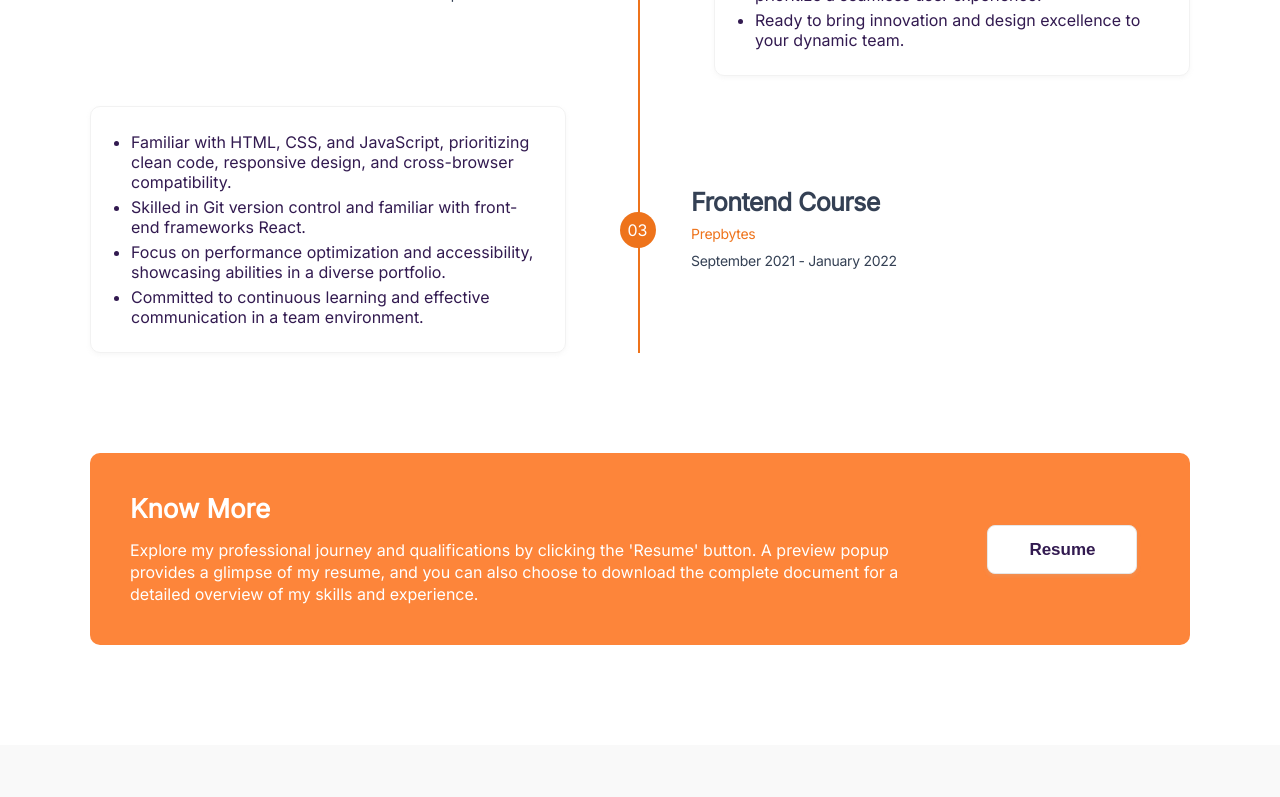
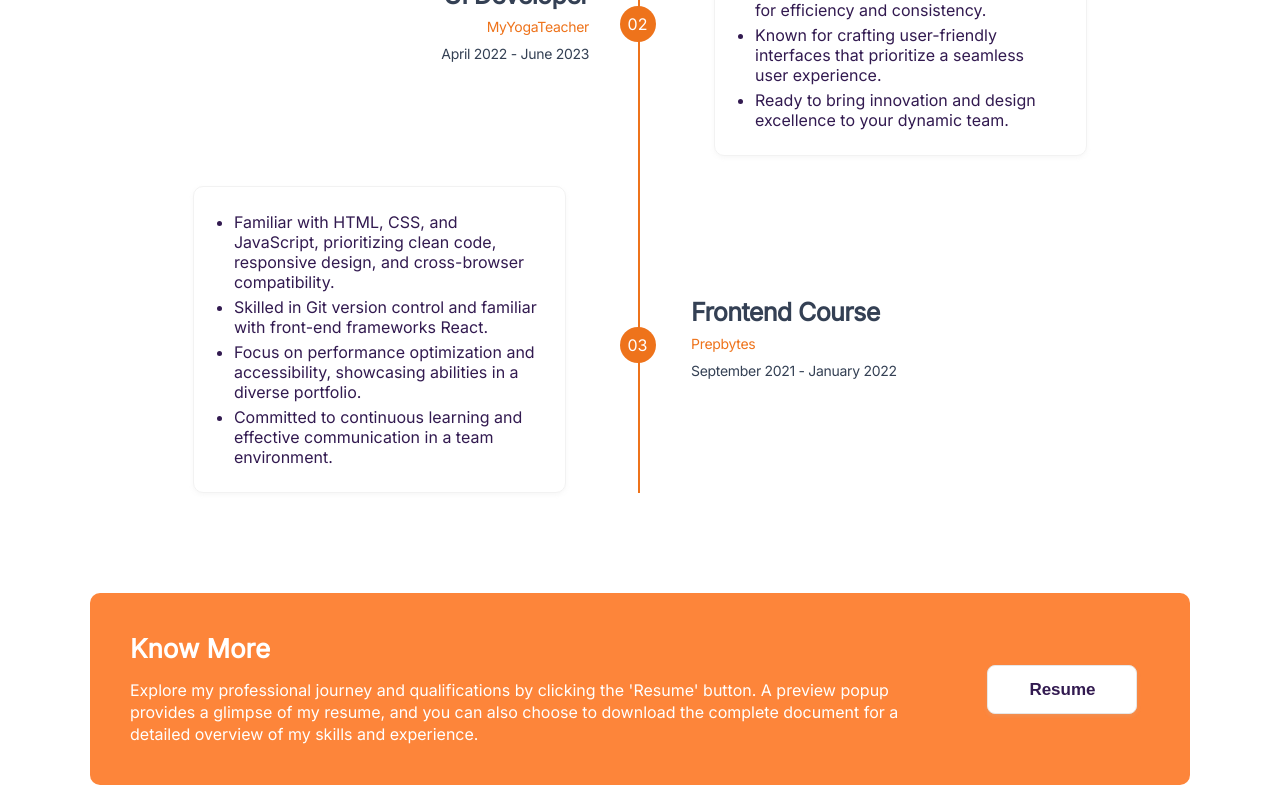
Before and after one commit to Prateek-Singh1/Portfolio, a React (Vite) app: page / in a window 1280 px wide. Shown: the part 2611-3408 px from the top of the page. Built offline with nearby package versions, Linux system fonts and the light colour scheme.

Commit message:
Added scroll animation

```diff
--- /dev/null
+++ b/src/common/ScrollAnimation/ScrollAnimation.css
@@ -0,0 +1,10 @@
+.scroll-animation {
+    opacity: 0;
+    transform: translateY(50px);
+    transition: opacity 0.5s, transform 0.5s;
+  }
+
+  .scroll-animation.visible {
+    opacity: 1;
+    transform: translateY(0);
+  }
--- /dev/null
+++ b/src/common/ScrollAnimation/index.tsx
@@ -0,0 +1,39 @@
+import React, { useState, useEffect, useRef, ReactNode } from 'react';
+import './ScrollAnimation.css'; // Import CSS for animation styles
+
+interface ScrollAnimationProps {
+  children: ReactNode;
+}
+
+const ScrollAnimation: React.FunctionComponent<ScrollAnimationProps> = ({ children }) => {
+  const [isVisible, setIsVisible] = useState(false);
+  const ref = useRef<HTMLDivElement>(null);
+
+  useEffect(() => {
+    const handleScroll = () => {
+      if (ref.current) {
+        const top = ref.current.getBoundingClientRect().top;
+        const windowHeight = window.innerHeight;
+        // Check if element is in the viewport
+        if (top < windowHeight * 0.75) {
+          setIsVisible(true);
+        }
+      }
+    };
+
+    // Attach scroll event listener
+    window.addEventListener('scroll', handleScroll);
+    // Cleanup function
+    return () => {
+      window.removeEventListener('scroll', handleScroll);
+    };
+  }, []);
+
+  return (
+    <div ref={ref} className={`scroll-animation ${isVisible ? 'visible' : ''}`}>
+      {children}
+    </div>
+  );
+};
+
+export default ScrollAnimation;
--- a/src/components/About/index.tsx
+++ b/src/components/About/index.tsx
@@ -4,12 +4,15 @@ import { TechIcon, TectRange } from '../../constants'
 import RangeSlider from '../../common/RangeSlider/RangeSlider'
 import { AboutMeIcon, Ellipse } from '../../assets/svg/svg'
 import MyToolTip from '../../common/ToolTip'
+import ScrollAnimation from '../../common/ScrollAnimation'
 
 
 const About: React.FunctionComponent = () => {
     const [onHover, setOnHover] = useState(false);
     return (
+        <>
             <section id='About' className='about-wrapper'>
+                <ScrollAnimation>
                     <div className='about-section'>
                         <p className='home-sub-title'>About me</p>
                         <div className='hire-me-container'>
@@ -71,7 +74,9 @@ const About: React.FunctionComponent = () => {
                             </div>
                         </div>
                     </div>
+                </ScrollAnimation>
             </section>
+        </>
     )
 }
 
--- a/src/components/Blogs/index.tsx
+++ b/src/components/Blogs/index.tsx
@@ -5,6 +5,7 @@ import { GetBlogs } from '../../constants';
 import { PageHeadings } from '../../common/GenericeFunction';
 import { useNavigate } from 'react-router-dom';
 import Toggle from '../../common/Toggle';
+import ScrollAnimation from '../../common/ScrollAnimation';
 
 interface Blog {
     img: string;
@@ -33,7 +34,9 @@ const Blogs: React.FunctionComponent = () => {
     const filteredBlogs = GetBlogs.filter(blog => (isToggle ? blog.type.toLowerCase() === 'blog' : blog.type.toLowerCase() === 'reward'));
 
     return (
+        <>
             <section id='Blogs' className='blog-wrapper'>
+                <ScrollAnimation>
                     <div className='blog-container'>
                         <PageHeadings heading={'Blog and Rewards'} subHeading={'Learn and grow'} />
                         <div className='blog-list-toggle-container'>
@@ -66,7 +69,9 @@ const Blogs: React.FunctionComponent = () => {
                             </div>
                         </div>
                     </div>
+                </ScrollAnimation>
             </section>
+        </>
     );
 }
 
--- a/src/components/Contact/index.tsx
+++ b/src/components/Contact/index.tsx
@@ -2,11 +2,14 @@ import React from 'react'
 import './Contact.css'
 import { ContactInfo } from '../../constants'
 import contactImage from '../../assets/images/contact-image.png'
+import ScrollAnimation from '../../common/ScrollAnimation'
 
 const Contact: React.FunctionComponent = () => {
   return (
+    <>
       <section id='Contact' className='contact-wrapper'>
           <div className='contact-container'>
+        <ScrollAnimation>
             <div className='contact-content'>
               <div className='contact-title'><span>Contact</span> information</div>
               <div className='contact-description'>Feel free to use any of these channels to get in touch. I'm excited to connect with you!</div>
@@ -27,8 +30,10 @@ const Contact: React.FunctionComponent = () => {
                 <img src={contactImage} />
               </div>
             </div>
+        </ScrollAnimation>
           </div>
       </section>
+    </>
   )
 }
 
--- a/src/components/Resume/index.tsx
+++ b/src/components/Resume/index.tsx
@@ -2,6 +2,7 @@ import React, { useState } from 'react'
 import './Resume.css'
 import Button from '../../common/Button'
 import ResumePopup from './components/ResumePopup';
+import ScrollAnimation from '../../common/ScrollAnimation';
 
 const Resume: React.FunctionComponent = () => {
     const [isResumePopupOpen, setIsResumePopupOpen] = useState(false);
@@ -11,6 +12,7 @@ const Resume: React.FunctionComponent = () => {
     return (
         <>
             <section id='Resume' className='resume-wrapper'>
+                <ScrollAnimation>
                     <div className='resume-container'>
                         <div className='resume-content'>
                             <div className='resume-description'>
@@ -25,6 +27,7 @@ const Resume: React.FunctionComponent = () => {
                             </div>
                         </div>
                     </div>
+                </ScrollAnimation>
             </section>
             {isResumePopupOpen ?
                 <ResumePopup
--- a/src/components/WorkExperience/index.tsx
+++ b/src/components/WorkExperience/index.tsx
@@ -3,13 +3,16 @@ import './WorkExperience.css'
 import { Experience } from '../../constants'
 import { PageHeadings } from '../../common/GenericeFunction'
 import Button from '../../common/Button'
+import ScrollAnimation from '../../common/ScrollAnimation'
 
 const WorkExperience: React.FunctionComponent = () => {
 
     const [showExperience, setShowExperience] = useState(false);
 
     return (
+        <>
         <section id='Work' className='experience-wrapper'>
+            <ScrollAnimation>
             <div className='experience-section'>
                 <PageHeadings heading={'Experience'} subHeading={'Work Experience'} />
                 <div className={`experience-main-container ${showExperience ? 'show-experience' : 'hide-experience'}`}>
@@ -48,7 +51,9 @@ const WorkExperience: React.FunctionComponent = () => {
                     <></>
                 }
             </div>
+            </ScrollAnimation>
         </section>
+        </>
     )
 }
 
--- a/src/pages/Home/Home.css
+++ b/src/pages/Home/Home.css
@@ -95,12 +95,12 @@
 
 .home-title-wrapper-hide {
     opacity: 0;
-    transition: all 0.4s ease-in-out;
+    transition: all 0.3s ease-in-out;
 }
 
 .home-title-wrapper-show {
     opacity: 1;
-    transition: all 0.4s ease-in-out;
+    transition: all 0.3s ease-in-out;
 }
 
 .home-title {
```
Lines whose indentation alone changed are shown as unchanged.
